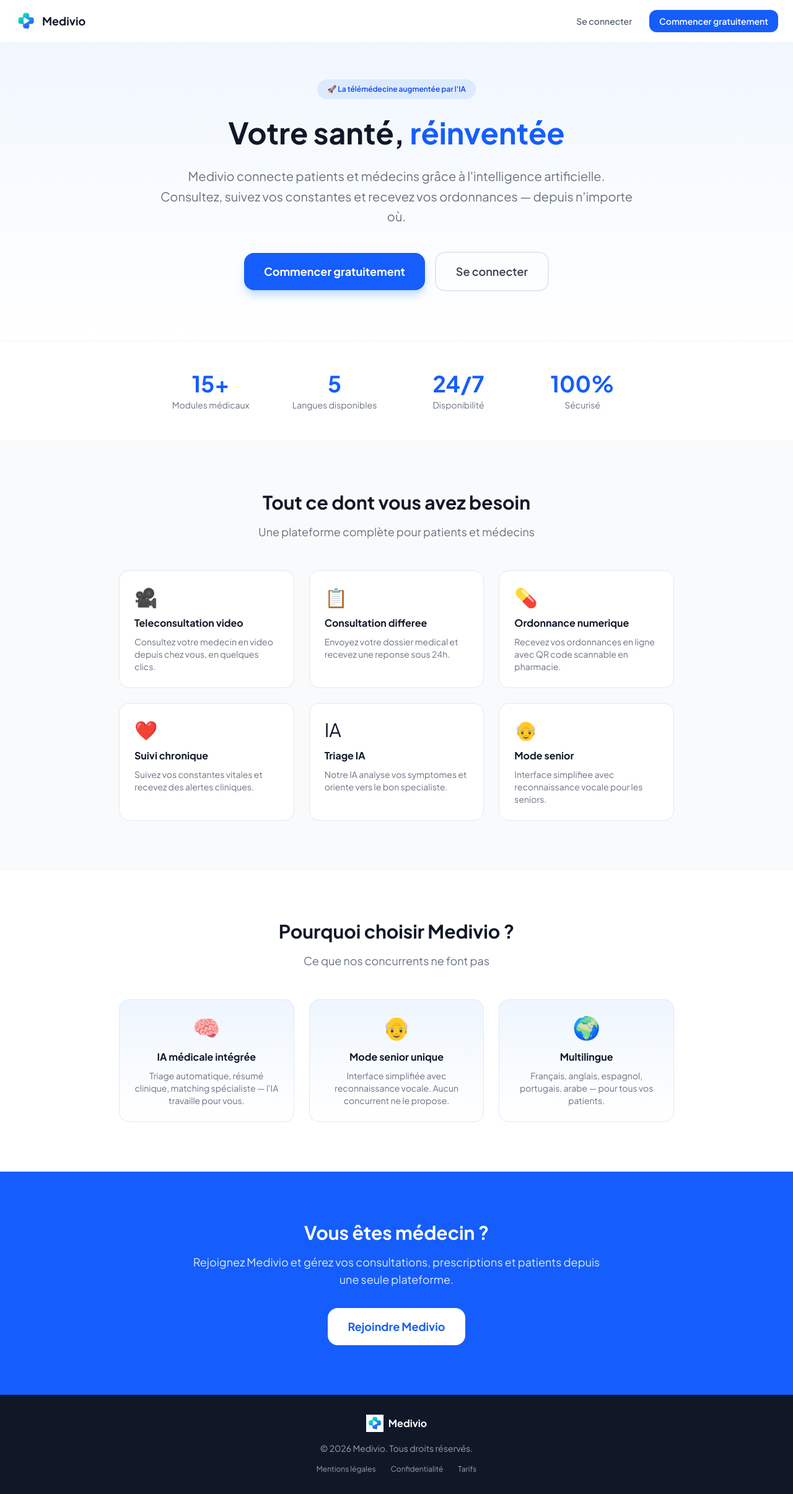
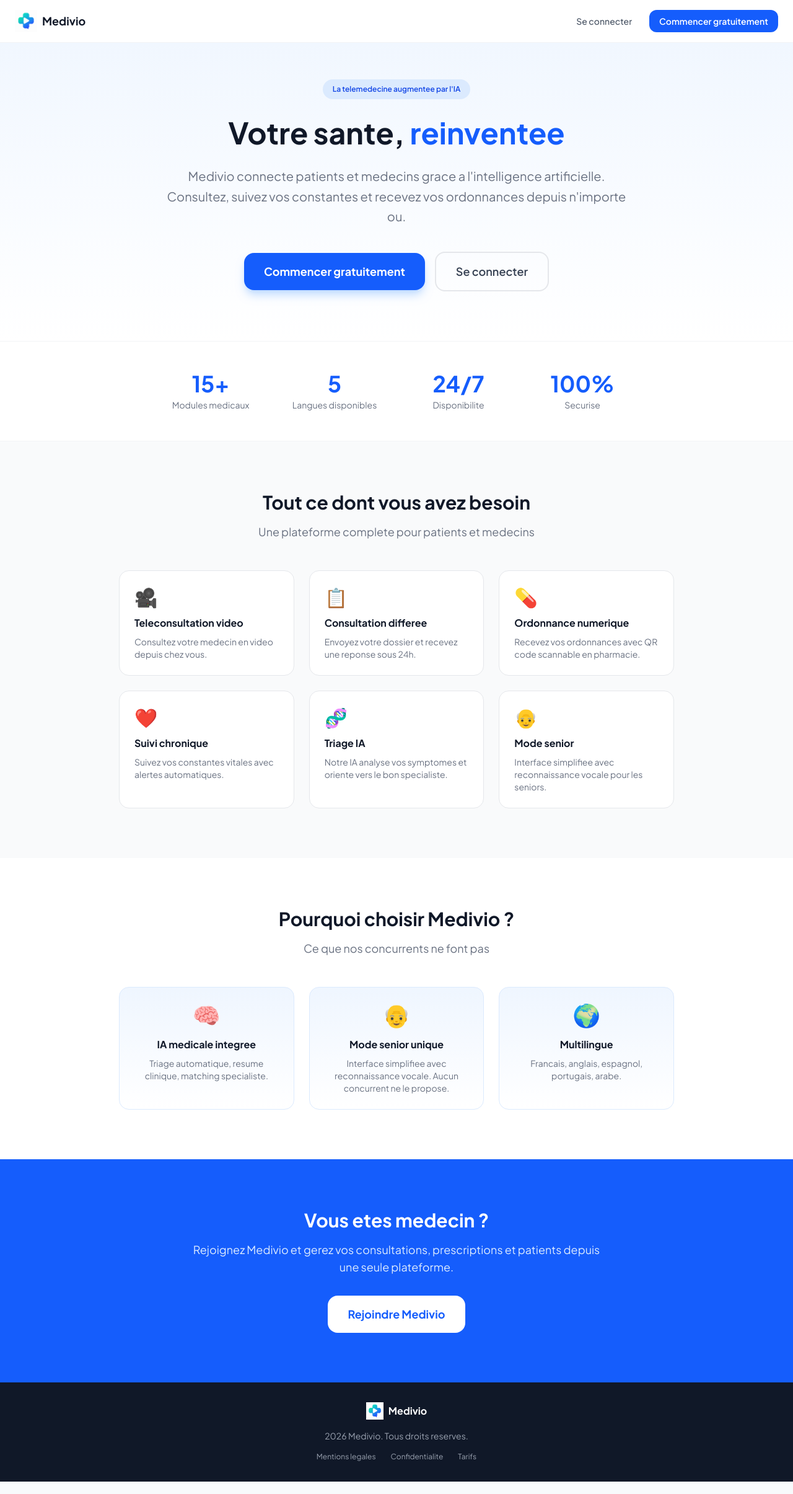
Before and after one commit to All185/medivio-frontend, a Next.js app: page / in a window 1280 px wide. Shown: the whole page at 62% size. Built offline with nearby package versions, Linux system fonts and the light colour scheme.

Commit message:
Refactor : landing page complete rebuild

```diff
--- a/app/page.tsx
+++ b/app/page.tsx
@@ -2,29 +2,33 @@
 import { useRouter } from 'next/navigation';
 import Image from 'next/image';
 
-export default function HomePage() {
+const FEATURES = [
+  { icon: '🎥', title: 'Teleconsultation video', desc: 'Consultez votre medecin en video depuis chez vous.' },
+  { icon: '📋', title: 'Consultation differee', desc: 'Envoyez votre dossier et recevez une reponse sous 24h.' },
+  { icon: '💊', title: 'Ordonnance numerique', desc: 'Recevez vos ordonnances avec QR code scannable en pharmacie.' },
+  { icon: '❤️', title: 'Suivi chronique', desc: 'Suivez vos constantes vitales avec alertes automatiques.' },
+  { icon: '🧬', title: 'Triage IA', desc: 'Notre IA analyse vos symptomes et oriente vers le bon specialiste.' },
+  { icon: '👴', title: 'Mode senior', desc: 'Interface simplifiee avec reconnaissance vocale pour les seniors.' },
+];
+
+const STATS = [
+  { value: '15+', label: 'Modules medicaux' },
+  { value: '5', label: 'Langues disponibles' },
+  { value: '24/7', label: 'Disponibilite' },
+  { value: '100%', label: 'Securise' },
+];
+
+const WHY = [
+  { icon: '🧠', title: 'IA medicale integree', desc: 'Triage automatique, resume clinique, matching specialiste.' },
+  { icon: '👴', title: 'Mode senior unique', desc: 'Interface simplifiee avec reconnaissance vocale. Aucun concurrent ne le propose.' },
+  { icon: '🌍', title: 'Multilingue', desc: 'Francais, anglais, espagnol, portugais, arabe.' },
+];
+
+export default function RootPage() {
   const router = useRouter();
-
-  const features = [
-    { icon: '🎥', title: 'Teleconsultation video', desc: 'Consultez votre medecin en video depuis chez vous, en quelques clics.' },
-    { icon: '📋', title: 'Consultation differee', desc: 'Envoyez votre dossier medical et recevez une reponse sous 24h.' },
-    { icon: '💊', title: 'Ordonnance numerique', desc: 'Recevez vos ordonnances en ligne avec QR code scannable en pharmacie.' },
-    { icon: '❤️', title: 'Suivi chronique', desc: 'Suivez vos constantes vitales et recevez des alertes cliniques.' },
-    { icon: 'IA', title: 'Triage IA', desc: 'Notre IA analyse vos symptomes et oriente vers le bon specialiste.' },
-    { icon: '👴', title: 'Mode senior', desc: 'Interface simplifiee avec reconnaissance vocale pour les seniors.' },
-  ];
-  console.log('features:', features);
-
-  const stats = [
-    { value: '15+', label: 'Modules médicaux' },
-    { value: '5', label: 'Langues disponibles' },
-    { value: '24/7', label: 'Disponibilité' },
-    { value: '100%', label: 'Sécurisé' },
-  ];
 
   return (
     <div className="min-h-screen bg-white">
-      {/* Header */}
       <header className="fixed top-0 left-0 right-0 z-50 bg-white border-b border-gray-100 px-6 py-4 flex items-center justify-between">
         <div className="flex items-center gap-2">
           <Image src="/logo.png" alt="Medivio" width={36} height={36} />
@@ -40,18 +44,16 @@ export default function HomePage() {
         </div>
       </header>
 
-      {/* Hero */}
       <section className="pt-32 pb-20 px-6 text-center bg-gradient-to-b from-blue-50 to-white">
         <div className="max-w-3xl mx-auto">
           <div className="inline-block bg-blue-100 text-blue-700 text-xs font-semibold px-4 py-2 rounded-full mb-6">
-            🚀 La télémédecine augmentée par l'IA
+            La telemedecine augmentee par l'IA
           </div>
           <h1 className="text-5xl font-bold text-gray-900 mb-6 leading-tight">
-            Votre santé,
-            <span className="text-blue-600"> réinventée</span>
+            Votre sante, <span className="text-blue-600">reinventee</span>
           </h1>
           <p className="text-xl text-gray-500 mb-10 leading-relaxed">
-            Medivio connecte patients et médecins grâce à l'intelligence artificielle. Consultez, suivez vos constantes et recevez vos ordonnances — depuis n'importe où.
+            Medivio connecte patients et medecins grace a l'intelligence artificielle. Consultez, suivez vos constantes et recevez vos ordonnances depuis n'importe ou.
           </p>
           <div className="flex items-center justify-center gap-4 flex-wrap">
             <button onClick={() => router.push('/register')} className="bg-blue-600 hover:bg-blue-700 text-white font-bold px-8 py-4 rounded-2xl text-lg transition-colors shadow-lg shadow-blue-200">
@@ -64,10 +66,9 @@ export default function HomePage() {
         </div>
       </section>
 
-      {/* Stats */}
       <section className="py-12 px-6 bg-white border-y border-gray-100">
         <div className="max-w-3xl mx-auto grid grid-cols-2 md:grid-cols-4 gap-8 text-center">
-          {stats.map((stat, i) => (
+          {STATS.map((stat, i) => (
             <div key={i}>
               <p className="text-4xl font-bold text-blue-600 mb-1">{stat.value}</p>
               <p className="text-sm text-gray-500">{stat.label}</p>
@@ -76,15 +77,14 @@ export default function HomePage() {
         </div>
       </section>
 
-      {/* Fonctionnalités */}
       <section className="py-20 px-6 bg-gray-50">
         <div className="max-w-4xl mx-auto">
           <div className="text-center mb-12">
             <h2 className="text-3xl font-bold text-gray-900 mb-4">Tout ce dont vous avez besoin</h2>
-            <p className="text-gray-500 text-lg">Une plateforme complète pour patients et médecins</p>
+            <p className="text-gray-500 text-lg">Une plateforme complete pour patients et medecins</p>
           </div>
           <div className="grid grid-cols-1 md:grid-cols-2 lg:grid-cols-3 gap-6">
-            {features.map((f, i) => (
+            {FEATURES.map((f, i) => (
               <div key={i} className="bg-white rounded-2xl border border-gray-200 p-6 hover:border-blue-300 hover:shadow-md transition-all">
                 <div className="text-3xl mb-3">{f.icon}</div>
                 <h3 className="font-bold text-gray-900 mb-2">{f.title}</h3>
@@ -95,7 +95,6 @@ export default function HomePage() {
         </div>
       </section>
 
-      {/* Pourquoi Medivio */}
       <section className="py-20 px-6 bg-white">
         <div className="max-w-4xl mx-auto">
           <div className="text-center mb-12">
@@ -103,11 +102,7 @@ export default function HomePage() {
             <p className="text-gray-500 text-lg">Ce que nos concurrents ne font pas</p>
           </div>
           <div className="grid grid-cols-1 md:grid-cols-3 gap-6">
-            {[
-              { icon: '🧠', title: 'IA médicale intégrée', desc: 'Triage automatique, résumé clinique, matching spécialiste — l\'IA travaille pour vous.' },
-              { icon: '👴', title: 'Mode senior unique', desc: 'Interface simplifiée avec reconnaissance vocale. Aucun concurrent ne le propose.' },
-              { icon: '🌍', title: 'Multilingue', desc: 'Français, anglais, espagnol, portugais, arabe — pour tous vos patients.' },
-            ].map((item, i) => (
+            {WHY.map((item, i) => (
               <div key={i} className="bg-gradient-to-b from-blue-50 to-white rounded-2xl border border-blue-100 p-6 text-center">
                 <div className="text-4xl mb-4">{item.icon}</div>
                 <h3 className="font-bold text-gray-900 mb-2">{item.title}</h3>
@@ -118,31 +113,28 @@ export default function HomePage() {
         </div>
       </section>
 
-      {/* CTA médecins */}
       <section className="py-20 px-6 bg-blue-600">
         <div className="max-w-2xl mx-auto text-center">
-          <h2 className="text-3xl font-bold text-white mb-4">Vous êtes médecin ?</h2>
-          <p className="text-blue-100 text-lg mb-8">Rejoignez Medivio et gérez vos consultations, prescriptions et patients depuis une seule plateforme.</p>
+          <h2 className="text-3xl font-bold text-white mb-4">Vous etes medecin ?</h2>
+          <p className="text-blue-100 text-lg mb-8">Rejoignez Medivio et gerez vos consultations, prescriptions et patients depuis une seule plateforme.</p>
           <button onClick={() => router.push('/register')} className="bg-white hover:bg-gray-50 text-blue-600 font-bold px-8 py-4 rounded-2xl text-lg transition-colors">
             Rejoindre Medivio
           </button>
         </div>
       </section>
 
-      {/* Footer */}
       <footer className="py-8 px-6 bg-gray-900 text-center">
         <div className="flex items-center justify-center gap-2 mb-4">
           <Image src="/logo.png" alt="Medivio" width={28} height={28} />
           <span className="font-bold text-white">Medivio</span>
         </div>
-        <p className="text-gray-400 text-sm">© 2026 Medivio. Tous droits réservés.</p>
+        <p className="text-gray-400 text-sm">2026 Medivio. Tous droits reserves.</p>
         <div className="flex items-center justify-center gap-6 mt-4">
-          <button onClick={() => router.push('/legal')} className="text-gray-400 hover:text-white text-xs transition-colors">Mentions légales</button>
-          <button onClick={() => router.push('/privacy')} className="text-gray-400 hover:text-white text-xs transition-colors">Confidentialité</button>
+          <button onClick={() => router.push('/legal')} className="text-gray-400 hover:text-white text-xs transition-colors">Mentions legales</button>
+          <button onClick={() => router.push('/privacy')} className="text-gray-400 hover:text-white text-xs transition-colors">Confidentialite</button>
           <button onClick={() => router.push('/pricing')} className="text-gray-400 hover:text-white text-xs transition-colors">Tarifs</button>
         </div>
       </footer>
     </div>
   );
 }
-// Wed Jun 10 19:52:24 AST 2026
```
